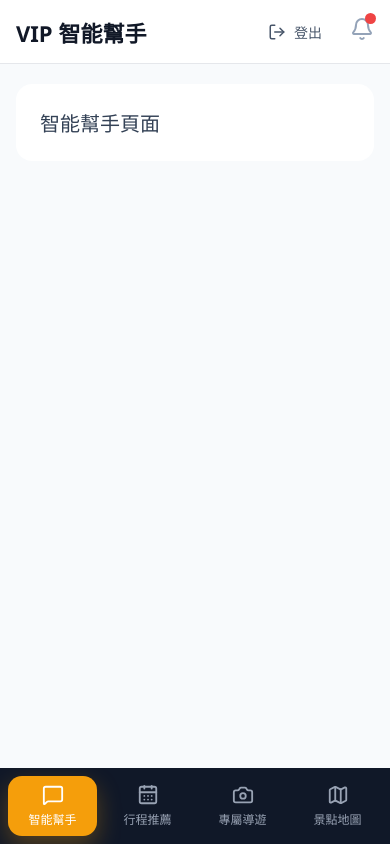
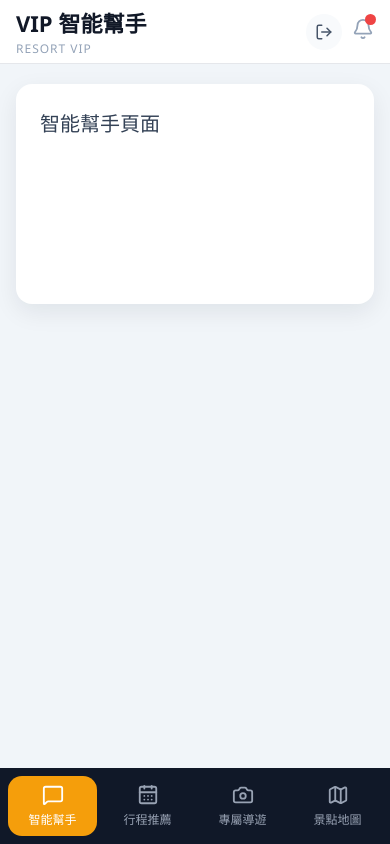
Before and after one commit to bomeiweiwei/resort-vip-web, a React (Vite) app: page /assistant in a window 390 px wide. Built offline with nearby package versions, Linux system fonts and the light colour scheme; sample sign-in values are in the browser's storage.

Commit message:
feat(frontend): improve mobile header and navigation layout

```diff
--- a/src/components/Header.tsx
+++ b/src/components/Header.tsx
@@ -17,21 +17,15 @@ function Header({ title }: HeaderProps) {
 
   return (
     <header className="top-header">
-      <h1>{title}</h1>
+      <div>
+        <h1>{title}</h1>
+        <span className="mobile-header-subtitle">RESORT VIP</span>
+      </div>
 
-      <div
-        style={{
-          display: "flex",
-          alignItems: "center",
-          gap: "20px",
-        }}
-      >
-        <button
-          onClick={handleLogout}
-          className="logout-button"
-        >
+      <div className="header-actions">
+        <button onClick={handleLogout} className="logout-button">
           <LogOut size={18} />
-          登出
+          <span>登出</span>
         </button>
 
         <div className="notification">
--- a/src/index.css
+++ b/src/index.css
@@ -378,3 +378,60 @@ a {
     font-size: 28px;
   }
 }
+
+.header-actions {
+  display: flex;
+  align-items: center;
+  gap: 20px;
+}
+
+.mobile-header-subtitle {
+  display: none;
+}
+
+@media (max-width: 768px) {
+  .header-actions {
+    gap: 10px;
+  }
+
+  .mobile-header-subtitle {
+    display: block;
+    margin-top: 2px;
+    color: #94a3b8;
+    font-size: 12px;
+    letter-spacing: 1px;
+  }
+
+  .logout-button span {
+    display: none;
+  }
+
+  .logout-button {
+    width: 36px;
+    height: 36px;
+    padding: 0;
+    justify-content: center;
+    border-radius: 50%;
+    background: #f8fafc;
+  }
+
+  .notification svg {
+    width: 22px;
+    height: 22px;
+  }
+}
+
+@media (max-width: 768px) {
+  .page-content {
+    background: #f1f5f9;
+  }
+
+  .page-placeholder {
+    min-height: 220px;
+    box-shadow: 0 8px 24px rgba(15, 23, 42, 0.08);
+  }
+
+  .nav-item.active {
+    box-shadow: none;
+  }
+}
```
